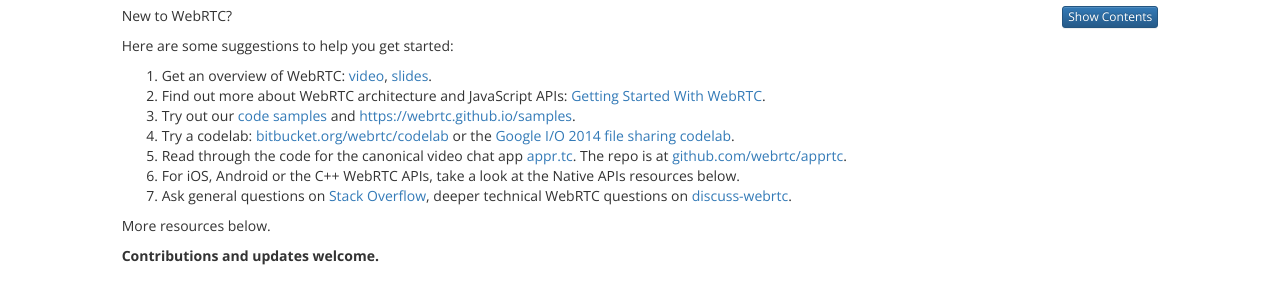
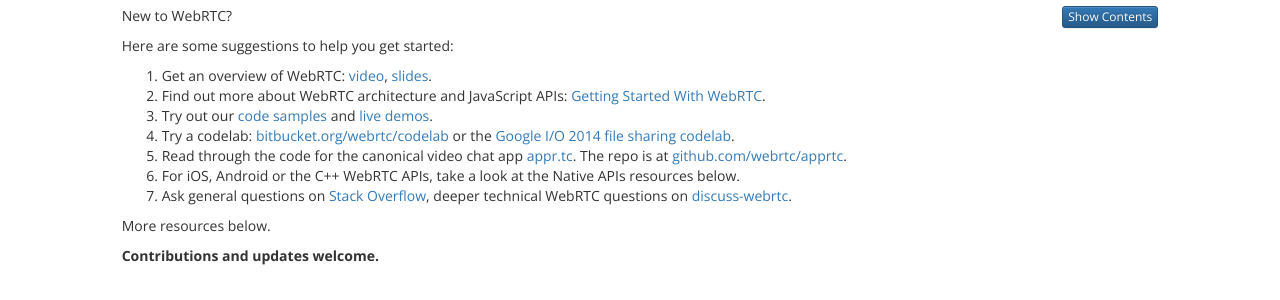
Before and after one commit to webrtc/webrtc-org, a Jekyll site: the page built from start/index.md, in a window 1280 px wide and 900 px high. Shown: the part 127-427 px from the top of the window. Built offline with Jekyll 4.4.1, drawn with Linux system fonts in a browser that asks for light colours.

Commit message:
Fixed links

```diff
--- a/start/index.md
+++ b/start/index.md
@@ -12,7 +12,7 @@ Here are some suggestions to help you get started:
 
 1. Get an overview of WebRTC: [video](https://youtube.com/watch?v=p2HzZkd2A40), [slides](http://io13webrtc.appspot.com/).
 2. Find out more about WebRTC architecture and JavaScript APIs: [Getting Started With WebRTC](http://html5rocks.com/en/tutorials/webrtc/basics/).
-3. Try out our [code samples](https://github.com/webrtc/samples) and [https://webrtc.github.io/samples](live demos).
+3. Try out our [code samples](https://github.com/webrtc/samples) and [live demos](https://webrtc.github.io/samples).
 4. Try a codelab: [bitbucket.org/webrtc/codelab](https://bitbucket.org/webrtc/codelab) or the [Google I/O 2014 file sharing codelab](http://io2014codelabs.appspot.com/static/codelabs/webrtc-file-sharing/#1).
 5. Read through the code for the canonical video chat app [appr.tc](https://appr.tc). The repo is at [github.com/webrtc/apprtc](http://github.com/webrtc/apprtc).
 6. For iOS, Android or the C++ WebRTC APIs, take a look at the Native APIs resources below.
```
Also changed, not shown: index.md (+1 -1 lines).
